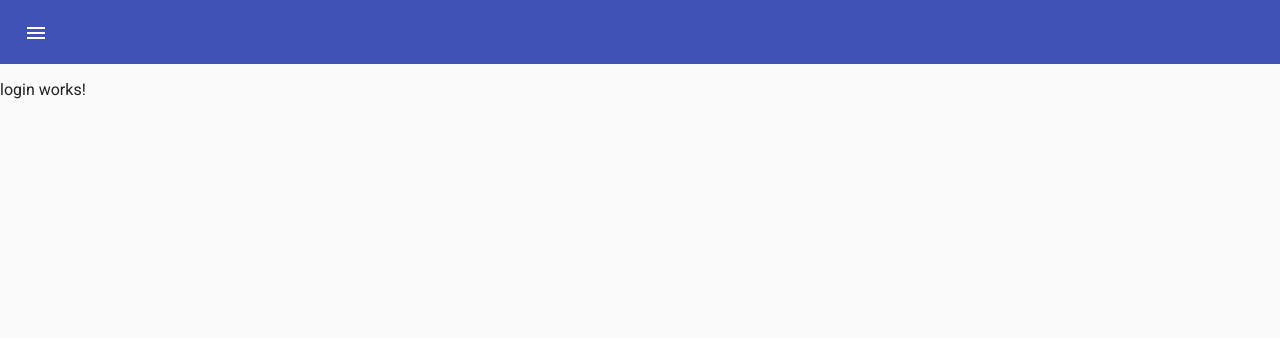
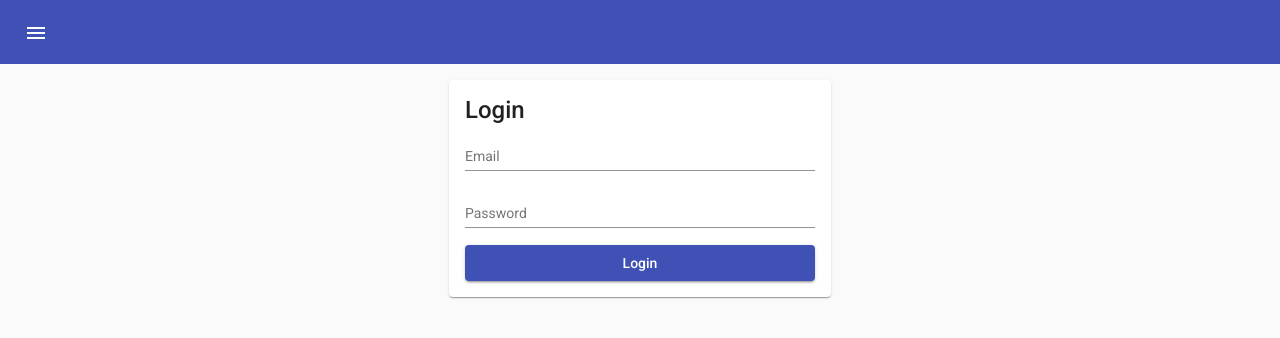
Before and after one commit to pecelerowicz/DataManagementSystemCis2Front, an Angular app: page / in a window 1280 px wide. Shown: the top 338 px of the page. Built offline with nearby package versions, Linux system fonts and the light colour scheme.

Commit message:
Fix issues with input

```diff
--- a/src/app/app.module.ts
+++ b/src/app/app.module.ts
@@ -7,6 +7,7 @@ import { BrowserAnimationsModule } from '@angular/platform-browser/animations';
 import { MaterialModule } from './material/material.module';
 import { LoginComponent } from './components/login/login.component';
 import { RegisterComponent } from './components/register/register.component';
+import { FormsModule } from '@angular/forms';
 
 @NgModule({
   declarations: [AppComponent, LoginComponent, RegisterComponent],
@@ -15,6 +16,7 @@ import { RegisterComponent } from './components/register/register.component';
     AppRoutingModule,
     BrowserAnimationsModule,
     MaterialModule,
+    FormsModule,
   ],
   providers: [],
   bootstrap: [AppComponent],
--- a/src/app/components/login/login.component.css
+++ b/src/app/components/login/login.component.css
@@ -0,0 +1,14 @@
+.login-page {
+  max-width: 350px;
+  margin: 50px auto 0 auto;
+}
+
+.login-form {
+  display: flex;
+  flex-direction: column;
+}
+
+.test-input {
+  border-bottom: 1px solid grey;
+  margin-bottom: 10px;
+}
--- a/src/app/components/login/login.component.html
+++ b/src/app/components/login/login.component.html
@@ -1 +1,16 @@
-<p>login works!</p>
+<mat-card class="login-page">
+  <mat-card-title>Login</mat-card-title>
+  <mat-card-content>
+    <form class="login-form">
+      <mat-form-field>
+        <input matInput type="email" name="email" placeholder="Email" />
+      </mat-form-field>
+
+      <mat-form-field>
+        <input matInput type="password" placeholder="Password" />
+      </mat-form-field>
+
+      <button mat-raised-button color="primary">Login</button>
+    </form>
+  </mat-card-content>
+</mat-card>
--- a/src/app/material/material.module.ts
+++ b/src/app/material/material.module.ts
@@ -4,6 +4,9 @@ import { MatSidenavModule } from '@angular/material/sidenav';
 import { MatListModule } from '@angular/material/list';
 import { MatIconModule } from '@angular/material/icon';
 import { MatToolbarModule } from '@angular/material/toolbar';
+import { MatCardModule } from '@angular/material/card';
+import { MatFormFieldModule } from '@angular/material/form-field';
+import { MatInputModule } from '@angular/material/input';
 
 const material = [
   MatButtonModule,
@@ -11,6 +14,9 @@ const material = [
   MatListModule,
   MatIconModule,
   MatToolbarModule,
+  MatCardModule,
+  MatFormFieldModule,
+  MatInputModule,
 ];
 
 @NgModule({
--- a/src/styles.css
+++ b/src/styles.css
@@ -1,4 +1,19 @@
 /* You can add global styles to this file, and also import other style files */
 
-html, body { height: 100%; }
-body { margin: 0; font-family: Roboto, "Helvetica Neue", sans-serif; }
+html,
+body {
+  height: 100%;
+}
+body {
+  margin: 0;
+  font-family: Roboto, "Helvetica Neue", sans-serif;
+}
+
+mat-toolbar {
+  position: fixed;
+  z-index: 1000;
+}
+
+.main-content {
+  margin-top: 80px;
+}
```
Also changed, not shown: 1 other file (tests, documents, lock files or other folders).
